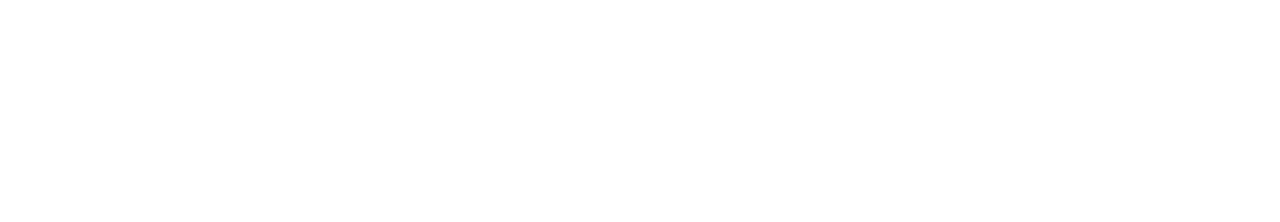
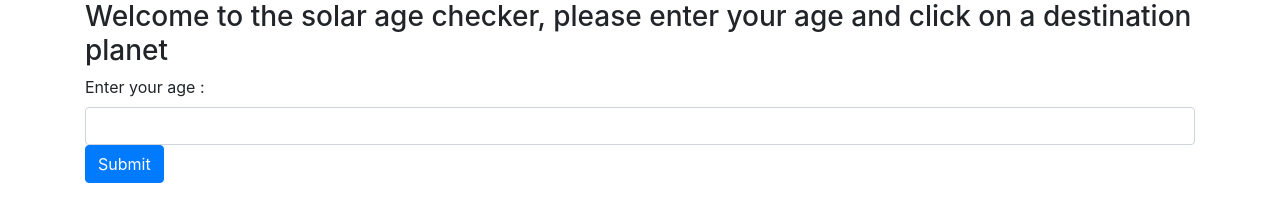
Before and after one commit to Gengur123/Galatic-Calculator, a website built with webpack: page src/index.html in a window 1280 px wide. Built offline with nearby package versions, Linux system fonts and the light colour scheme.

Commit message:
Added button

```diff
--- a/src/index.html
+++ b/src/index.html
@@ -1,9 +1,16 @@
 <!DOCTYPE html>
-<html lang="en">
+<html lang="en-US">
 <head>
-  <title>Document</title>
+  <title>Galactic Traveller</title>
 </head>
 <body>
-
+  <div class="container">
+    <h3>Welcome to the solar age checker, please enter your age and click on a destination planet</h3>
+    <form id="Q1">
+      <label for="userInput">Enter your age :</label>
+      <input type="text" class="form-control" id="userAge">
+      <button class="btn btn-primary" btn-type="click" id="attack">Submit</button>
+    </form>
+  </div>
 </body>
 </html>
--- a/src/main.js
+++ b/src/main.js
@@ -2,3 +2,4 @@
 import 'bootstrap/dist/css/bootstrap.min.css';
 import './css/styles.css';
 import $ from 'jquery';
+import newAge from '../src/ageChecker'
```
